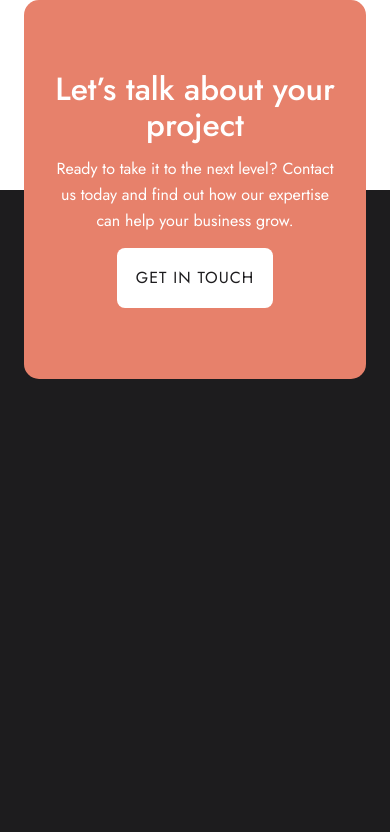
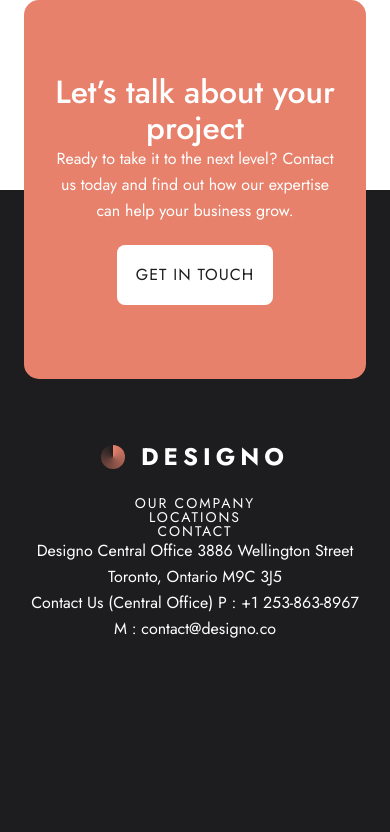
Before and after one commit to akashsiddamshetty/designo, a Next.js app: page / in a window 390 px wide. Shown: the top 832 px of the page. Built offline with nearby package versions, Linux system fonts and the light colour scheme.

Commit message:
feat - footer card responsive alignment

```diff
--- a/app/globals.css
+++ b/app/globals.css
@@ -30,6 +30,10 @@ h3 {
   a {
     @apply text-[14px] font-[400] uppercase leading-[14px] tracking-[2px];
   }
+
+  h2 {
+    @apply text-[32px] font-[500] leading-[36px] md:text-[40px] md:leading-[40px];
+  }
 }
 
 @layer components {
--- a/components/Footer.tsx
+++ b/components/Footer.tsx
@@ -1,6 +1,5 @@
 import React, { FC } from "react";
 import Button from "./ui/Button";
-import H2 from "./ui/H2";
 import Logo from "./Logo";
 import Link from "next/link";
 
@@ -8,26 +7,39 @@ interface FooterProps {}
 
 const Footer: FC<FooterProps> = ({}) => {
   return (
-    <div className="relative flex h-[1005px] w-full  items-end justify-end">
-      <div className="absolute top-0 mx-[24px] flex h-[379px] flex-col items-center justify-around rounded-[15px] bg-peach px-[24px] py-[64px] text-center text-white">
-        <H2>Let’s talk about your project</H2>
-        <p>
-          Ready to take it to the next level? Contact us today and find out how
-          our expertise can help your business grow.
+    <div className="relative flex h-[1005px] w-full  items-end justify-center md:h-[687px] lg:h-[613px]">
+      <div className="absolute top-0 mx-[24px] flex h-[379px] flex-col items-center justify-around rounded-[15px] bg-peach px-[24px] py-[64px] text-center text-white md:mx-[39px] md:h-[350px] md:px-[58px] md:py-[57px] lg:mx-[164px] lg:h-[292px] lg:w-[1111px] lg:flex-row lg:justify-between lg:px-[95px] lg:text-left">
+        <div className="lg:flex lg:w-[459px] lg:flex-col lg:justify-between lg:py-[72px]">
+          <h2 className="md:px-[150px] lg:px-0 ">
+            Let’s talk about your project
+          </h2>
+          <p className="md:px-[70px] lg:px-0">
+            Ready to take it to the next level? Contact us today and find out
+            how our expertise can help your business grow.
           </p>
+        </div>
         <Button>Get in touch </Button>
       </div>
-      <div className="flex h-[815px] flex-col items-center justify-end bg-black text-center text-white">
+      <div className=" h-[815px] w-full  bg-black text-center text-white md:h-[423px] lg:h-[393px]">
+        <div className="mb-[64px] mt-[253px] flex flex-col items-center justify-between  px-[24px] md:mb-[80px] md:mt-[166px] md:px-[39px]">
+          <div className="flex flex-col md:flex-row">
             <Logo />
+            <br className="h-2 w-full bg-white" />
             <Link href="/our-company">Our company</Link>
             <Link href="/locations">Locations </Link>
             <Link href="/contact">Contact</Link>
+          </div>
+          <div className="flex flex-col md:flex-row">
             <p>
-          Designo Central Office 3886 Wellington Street Toronto, Ontario M9C 3J5
+              Designo Central Office 3886 Wellington Street Toronto, Ontario M9C
+              3J5
             </p>
             <p>
-          Contact Us (Central Office) P : +1 253-863-8967 M : contact@designo.co
+              Contact Us (Central Office) P : +1 253-863-8967 M :
+              contact@designo.co
             </p>
+          </div>
+        </div>
       </div>
     </div>
   );
--- a/components/ui/H2.tsx
+++ /dev/null
@@ -1,15 +0,0 @@
-import React, { FC, HtmlHTMLAttributes, ReactNode } from "react";
-
-interface H2Props extends HtmlHTMLAttributes<HTMLHeadingElement> {
-  children: ReactNode;
-}
-
-const H2: FC<H2Props> = ({ children }) => {
-  return (
-    <h2 className="font-[500] text-[32px] leading-[36px] md:text-[40px] md:leading-[48px]">
-      {children}
-    </h2>
-  );
-};
-
-export default H2;
```
Also changed, not shown: 1 other file (tests, documents, lock files or other folders). Lines whose indentation alone changed are shown as unchanged.
